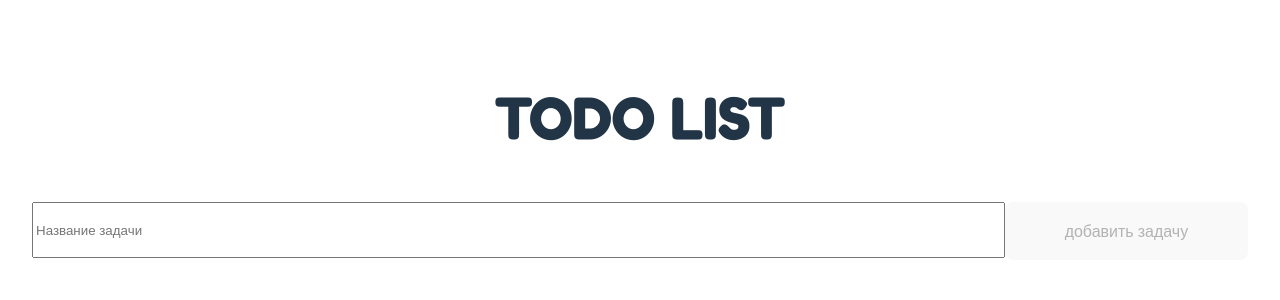
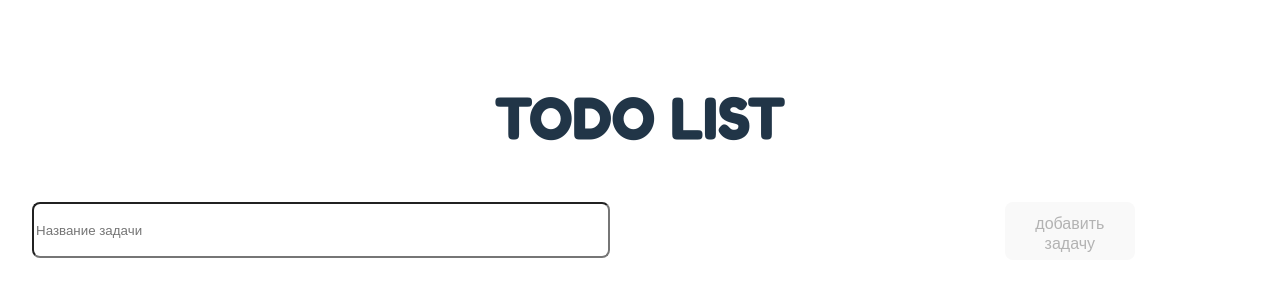
Before and after one commit to ArkadiyJS/immortal-todo, a React (Vite) app in the folder immortal-todo/: page / in a window 1280 px wide. Shown: the top 300 px of the page. Built offline with nearby package versions, Linux system fonts and the light colour scheme.

Commit message:
healing css project

```diff
--- a/immortal-todo/src/App.css
+++ b/immortal-todo/src/App.css
@@ -9,11 +9,16 @@
   display: grid;
 
   grid-template-columns: 1fr 20%;
+  border-radius: 8px;
 
   input {
+    border-radius: 8px;
     height: 50px;
+    width: 570px;
   }
   button {
+    border-radius: 8px;
     height: 58px;
+    width: 130px;
   }
 }
--- a/immortal-todo/src/tasks.module.css
+++ b/immortal-todo/src/tasks.module.css
@@ -6,7 +6,7 @@
   background-color: rgb(220, 96, 8);
   margin-top: 5px;
   color: black;
-  width: 700px;
+  width: 100%;
   border-radius: 8px;
 }
 .taskCheckbox {
```
